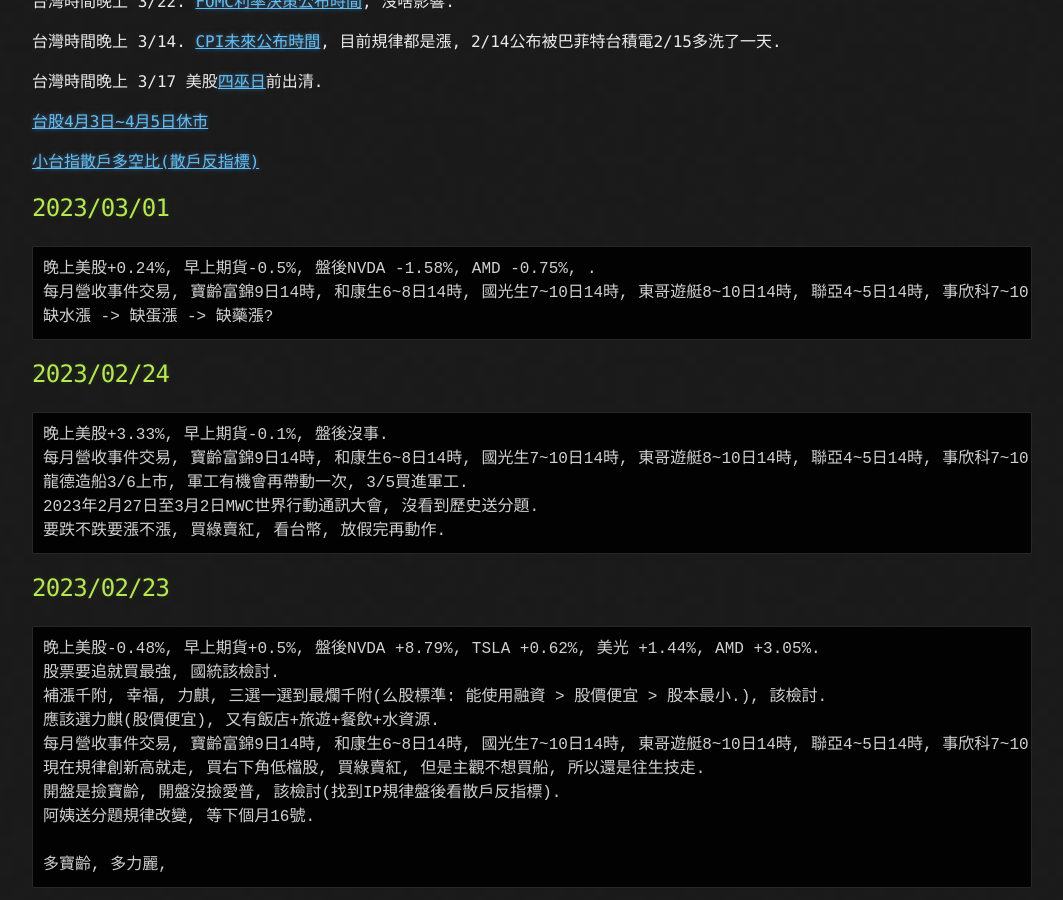
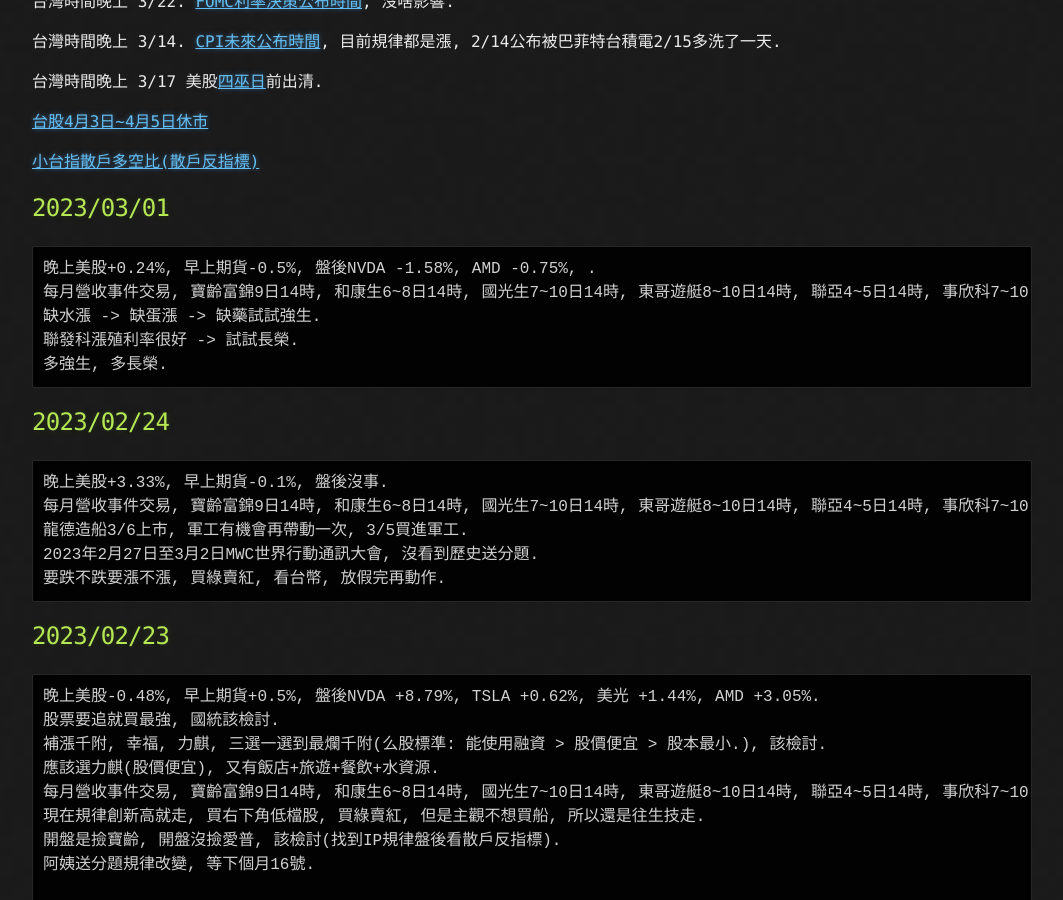
Before and after one commit to lepg5487/Stock_God, a Jekyll site: the page built from index.md, in a window 1280 px wide and 900 px high, scrolled down 428 px. Shown: the whole window, without its empty margins (108-1171 px from the left). Built offline with Jekyll 4.4.1, drawn with Linux system fonts in a browser that asks for light colours; our own code applies the rules of GitHub Pages for plain Markdown files.

Commit message:
Update index.md

````diff
--- a/index.md
+++ b/index.md
@@ -24,7 +24,9 @@
 ```
 晚上美股+0.24%, 早上期貨-0.5%, 盤後NVDA -1.58%, AMD -0.75%, .
 每月營收事件交易, 寶齡富錦9日14時, 和康生6~8日14時, 國光生7~10日14時, 東哥遊艇8~10日14時, 聯亞4~5日14時, 事欣科7~10日14時, 華孚10日14時.
-缺水漲 -> 缺蛋漲 -> 缺藥漲?
+缺水漲 -> 缺蛋漲 -> 缺藥試試強生.
+聯發科漲殖利率很好 -> 試試長榮.
+多強生, 多長榮.
 ```
 
 ## 2023/02/24
````
